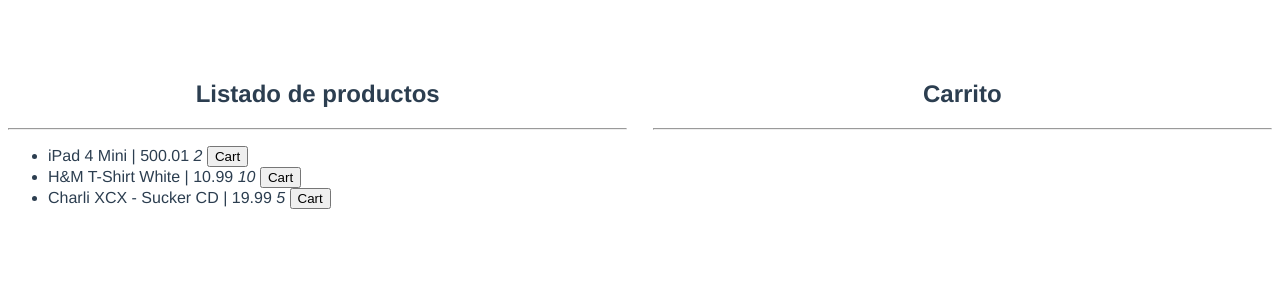
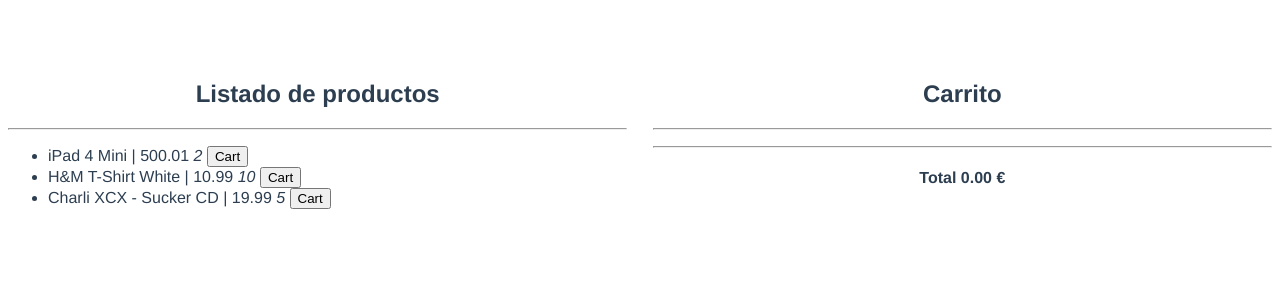
Before and after one commit to juanwmedia/vuex-desde-cero, a Vue app: page / in a window 1280 px wide. Shown: the top 300 px of the page. Built offline with nearby package versions, Linux system fonts and the light colour scheme.

Commit message:
Mostrar el total del carrito

```diff
--- a/src/components/AppShoppingCart.vue
+++ b/src/components/AppShoppingCart.vue
@@ -8,9 +8,12 @@
         <button @click="removeItem($index)">X</button>
       </li>
     </ul>
+    <hr />
+    <h4>Total {{ cartTotal || 0 }}</h4>
   </div>
 </template>
 <script>
+import { currency } from "@/utils/currency.js";
 export default {
   name: "AppShoppingCart",
   methods: {
@@ -21,6 +24,9 @@
   computed: {
     cartItems() {
       return this.$store.getters.productsOnCart;
+    },
+    cartTotal() {
+      return currency(this.$store.getters.cartTotal, " €");
     }
   }
 };
--- a/src/store/index.js
+++ b/src/store/index.js
@@ -85,6 +85,12 @@
           quantity: item.quantity
         };
       });
+    },
+    cartTotal(state, getters) {
+      return getters.productsOnCart.reduce(
+        (total, current) => total + current.price * current.quantity,
+        0
+      );
     }
   },
   modules: {}
--- /dev/null
+++ b/src/utils/currency.js
@@ -0,0 +1,17 @@
+const digitsRE = /(\d{3})(?=\d)/g;
+
+export function currency(value, currency, decimals) {
+  value = parseFloat(value);
+  if (!isFinite(value) || (!value && value !== 0)) return "";
+  currency = currency != null ? currency : "$";
+  decimals = decimals != null ? decimals : 2;
+  var stringified = Math.abs(value).toFixed(decimals);
+  var _int = decimals ? stringified.slice(0, -1 - decimals) : stringified;
+  var i = _int.length % 3;
+  var head = i > 0 ? _int.slice(0, i) + (_int.length > 3 ? "," : "") : "";
+  var _float = decimals ? stringified.slice(-1 - decimals) : "";
+  var sign = value < 0 ? "-" : "";
+  return (
+    sign + head + _int.slice(i).replace(digitsRE, "$1,") + _float + currency
+  );
+}
```
